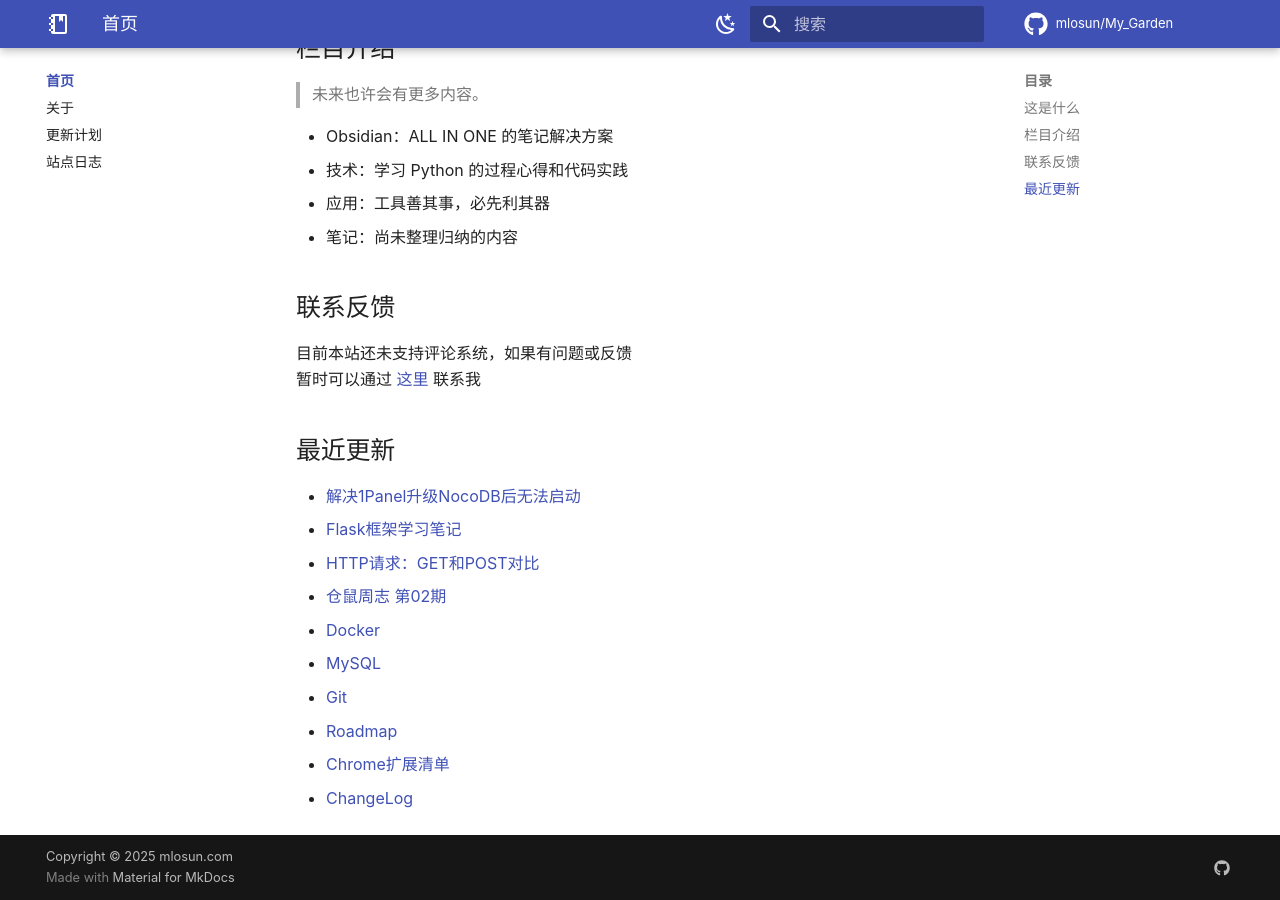
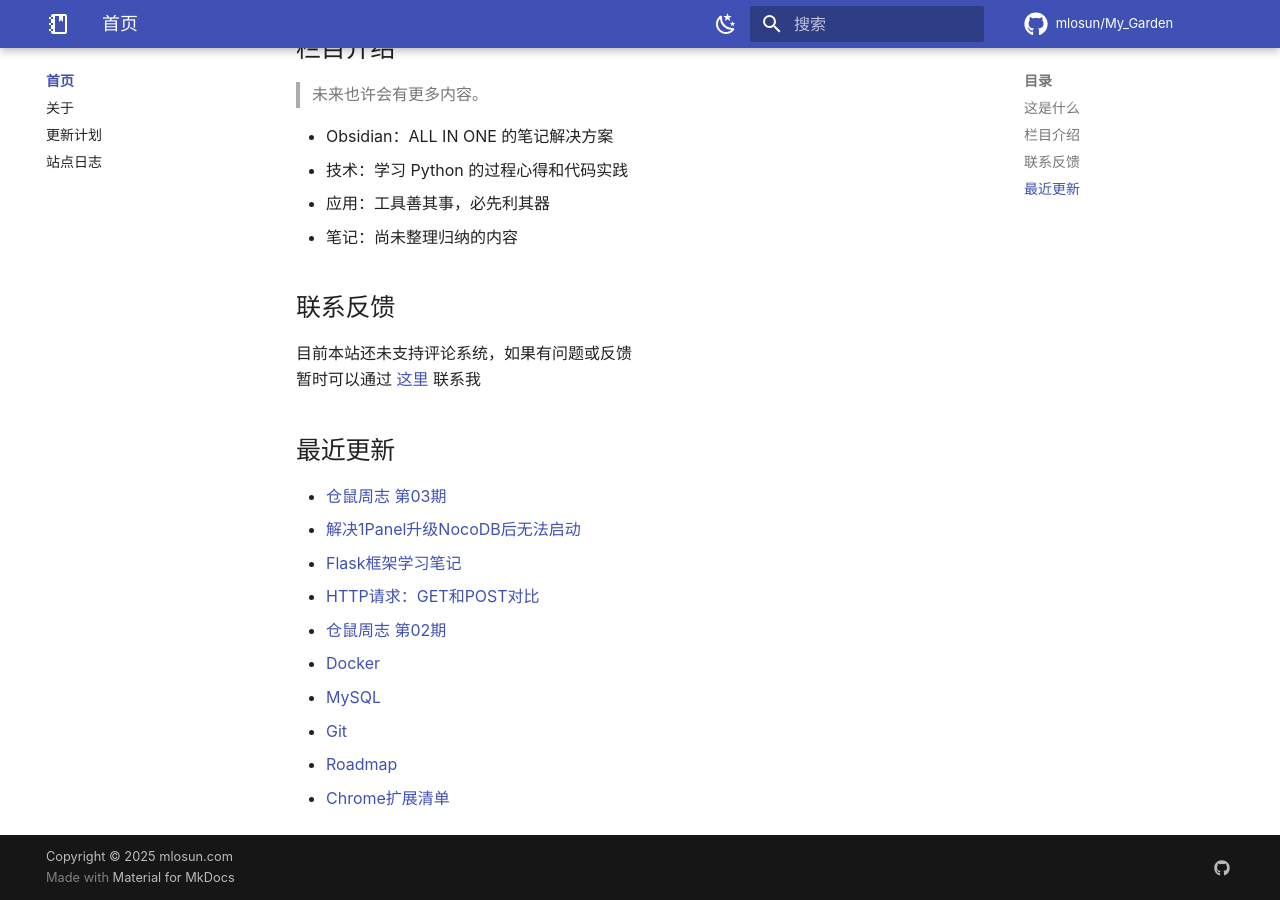
Before and after one commit to mlosun/My_Garden, an MkDocs documentation site: the page built from docs/index.md, in a window 1280 px wide and 900 px high, scrolled down 580 px. Built offline with MkDocs 1.6.1 and Material for MkDocs 9.7.7, drawn with Linux system fonts in a browser that asks for light colours; comment, search, counter and statistics services are not loaded.

Commit message:
PUSH NOTE : index.md

```diff
--- a/docs/index.md
+++ b/docs/index.md
@@ -33,6 +33,7 @@
 
 ## 最近更新
 
+- [仓鼠周志 第03期](./weekly/%E4%BB%93%E9%BC%A0%E5%91%A8%E5%BF%97%20%E7%AC%AC03%E6%9C%9F.md)
 - [解决1Panel升级NocoDB后无法启动](./notes/%E8%A7%A3%E5%86%B31Panel%E5%8D%87%E7%BA%A7NocoDB%E5%90%8E%E6%97%A0%E6%B3%95%E5%90%AF%E5%8A%A8.md)
 - [Flask框架学习笔记](./tech/Flask%E6%A1%86%E6%9E%B6%E5%AD%A6%E4%B9%A0%E7%AC%94%E8%AE%B0.md)
 - [HTTP请求：GET和POST对比](./notes/HTTP%E8%AF%B7%E6%B1%82%EF%BC%9AGET%E5%92%8CPOST%E5%AF%B9%E6%AF%94.md)
@@ -42,4 +43,3 @@
 - [Git](./tech/Git.md)
 - [Roadmap](./about/Roadmap.md)
 - [Chrome扩展清单](./apps/Chrome%E6%89%A9%E5%B1%95%E6%B8%85%E5%8D%95.md)
-- [ChangeLog](./about/ChangeLog.md)
```
